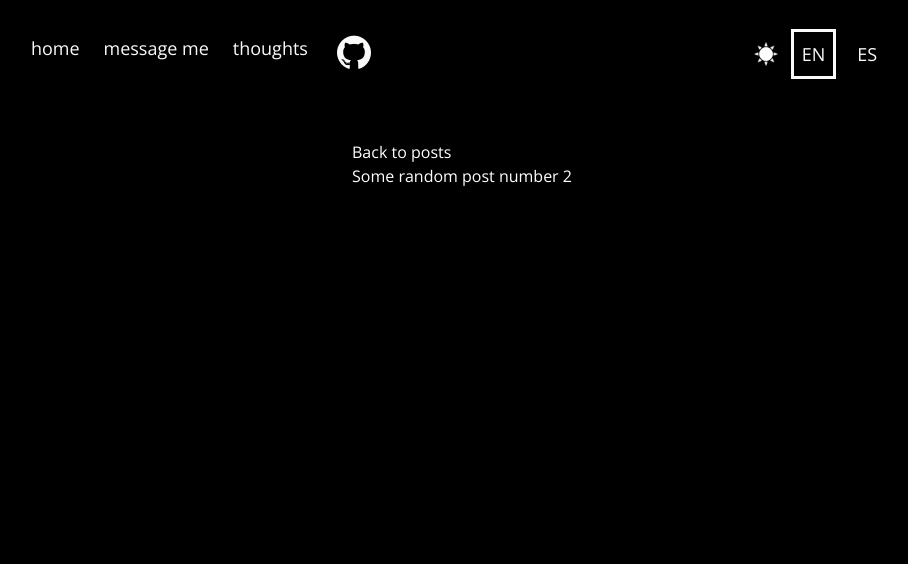
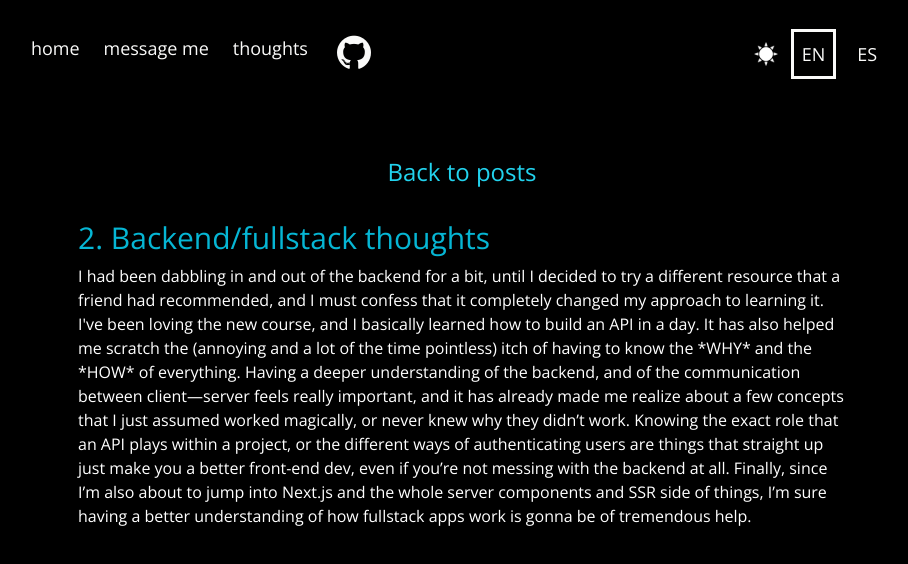
Before and after one commit to jinitsuga/agu-portfolio, a React (Vite) app: page /blog in a window 1280 px wide. Both pictures are taken after a click on the element 640 px from the left and 261 px from the top of the page. Shown: the top 564 px of the page, without its empty margins (178-1086 px from the left). Built offline with nearby package versions, Linux system fonts and the light colour scheme.

Commit message:
added some styling to button and Post components. Need to format text on posts better, just a text dump for now

```diff
--- a/src/Blog/Blog.tsx
+++ b/src/Blog/Blog.tsx
@@ -36,6 +36,7 @@ export const Blog: FC = () => {
           key={index}
           id={post.id}
           title={post.name}
+          content={post.content}
           description={description}
           setPost={setActivePost}
         />
@@ -54,8 +55,9 @@ export const Blog: FC = () => {
           <div className="flex flex-col justify-center">{postsList}</div>
         </div>
       ) : (
-        <div>
+        <div className="flex flex-col justify-center items-center">
           <button
+            className="text-2xl text-cyan-400 p-4 hover:outline mb-4 rounded"
             onClick={(e: any) => {
               e.preventDefault();
               setActivePost(null);
--- a/src/Blog/BlogItem.tsx
+++ b/src/Blog/BlogItem.tsx
@@ -3,6 +3,7 @@ import React, { FC } from "react";
 
 type BlogItemType = {
   title: string;
+  content: string;
   description: string;
   id: number;
   setPost: Function;
@@ -11,13 +12,14 @@ type BlogItemType = {
 export const BlogItem: FC<BlogItemType> = ({
   title,
   description,
+  content,
   id,
   setPost,
 }) => {
   return (
     <div
       onClick={() => {
-        setPost({ name: title, content: description, id });
+        setPost({ name: title, description, content, id });
       }}
       className="flex flex-col justify-center items-center border rounded p-4 max-w-xl m-2 hover:cursor-pointer hover:text-cyan-200"
     >
--- a/src/Blog/Post.tsx
+++ b/src/Blog/Post.tsx
@@ -5,6 +5,13 @@ type Post = {
   id: number;
 };
 
-export const Post: FC<BlogPost> = ({ id }) => {
-  return <div>Some random post number {id}</div>;
+export const Post: FC<BlogPost> = ({ name, id, content }) => {
+  return (
+    <div className="max-w-[60%]">
+      <h2 className="text-3xl mb-2 text-cyan-500">
+        {id}. {name}
+      </h2>
+      <p>{content}</p>
+    </div>
+  );
 };
```
